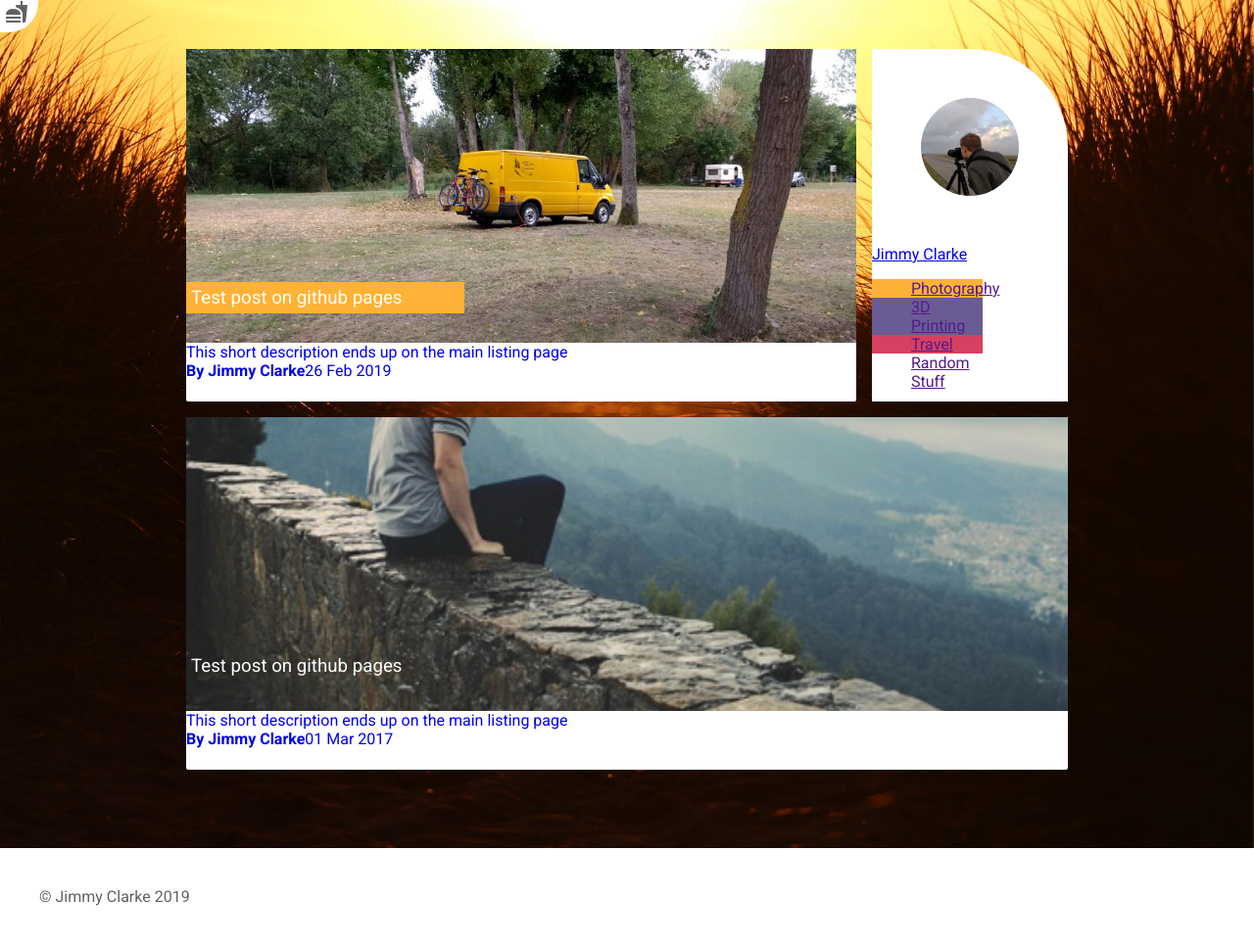
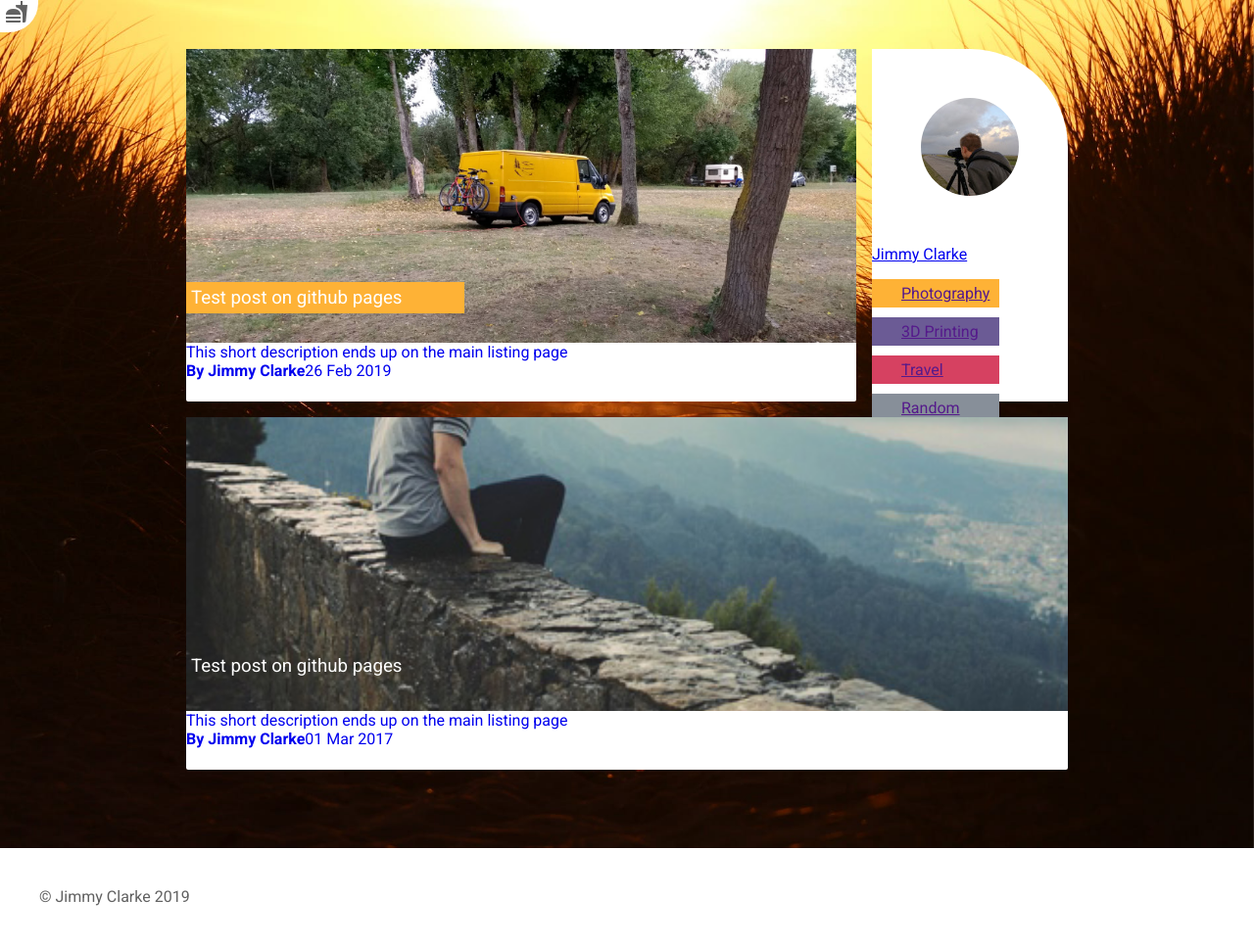
Before and after one commit to jimmyclarke113/jimmyclarke113.github.io, a Jekyll site: the page built from index.html, in a window 1280 px wide. Shown: the whole page at 98% size. Built offline with Jekyll 4.4.1, drawn with Linux system fonts in a browser that asks for light colours.

Commit message:
Update styles2019.css

```diff
--- a/css/styles2019.css
+++ b/css/styles2019.css
@@ -41,10 +41,11 @@
   border-radius:50px;
   padding-left:0;
   margin-bottom:20px;
-  width:113px;
+  width:130px;
 }
 .menu li{
-  padding-left:40px;
+  padding: 5px 5px 5px 30px;
+  margin: 10px 0;
 }
 .menu .logo{
   background-image:url('images/jc_round_2019.jpg');
@@ -137,7 +138,7 @@
 .T{
   background-color:#d64161
 }
-.M{
+.R{
   background-color:#878f99
 }
 .Ptext{
@@ -149,7 +150,7 @@
 .Ttext{
   color:#d64161
 }
-.Mtext{
+.Rtext{
   color:#878f99
 }
 .post{
```
